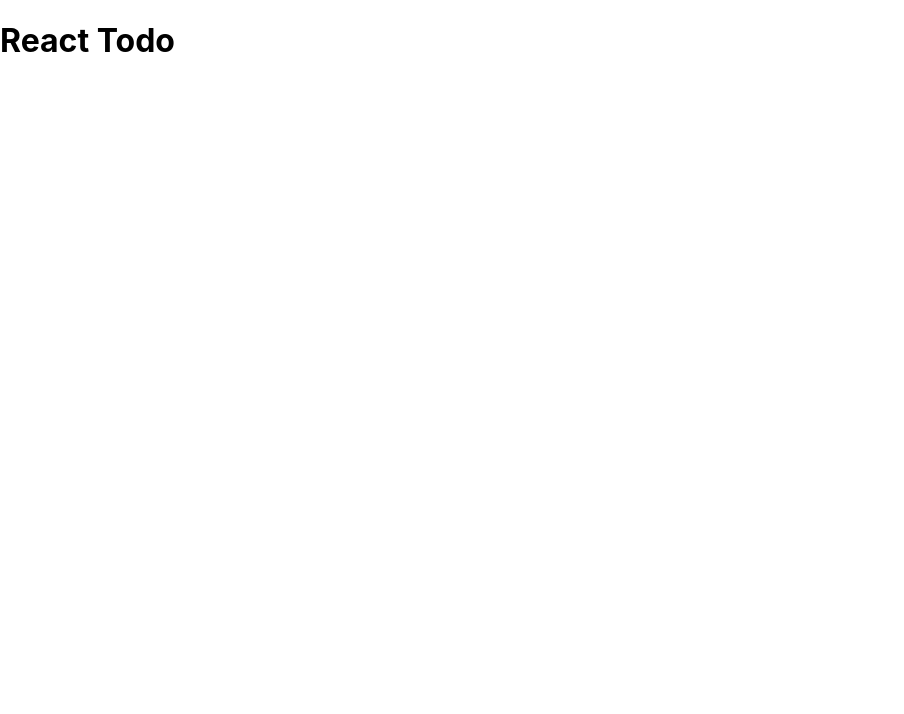
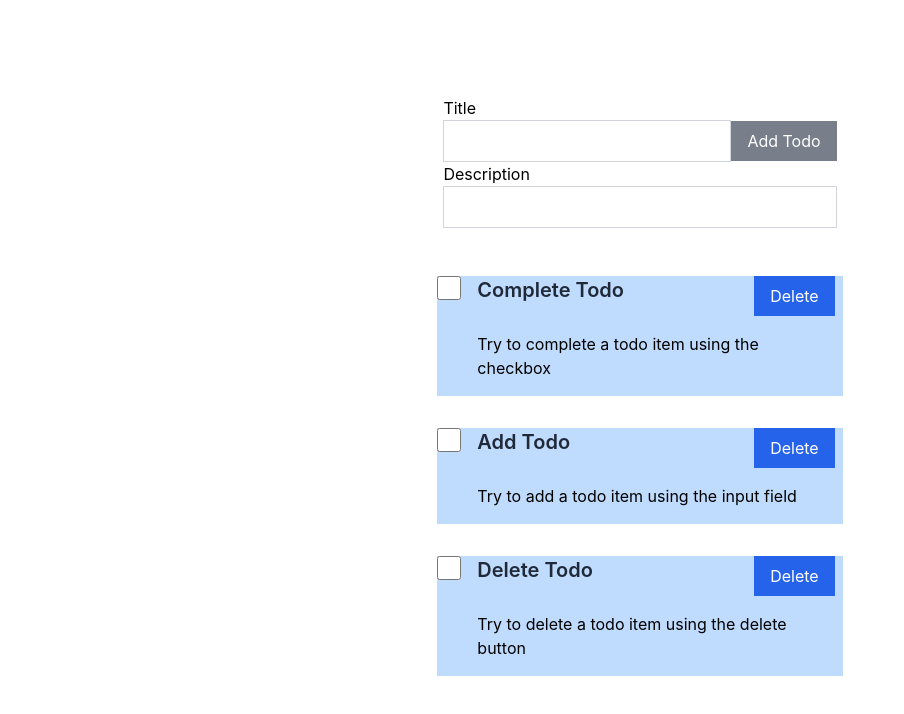
Before and after one commit to awiednoor/todo-app, a React (Create React App) app: page / in a window 1280 px wide. Shown: the top 714 px of the page, without its empty margins (0-904 px from the left). Built offline with nearby package versions, Linux system fonts and the light colour scheme.

Commit message:
:white_check_mark: added todos list and input
added uuid , added tailwind for styling,added todos adding and deleting

```diff
--- a/package.json
+++ b/package.json
@@ -11,6 +11,7 @@
     "react-dom": "^18.2.0",
     "react-redux": "^8.0.5",
     "react-scripts": "5.0.1",
+    "uuid": "^9.0.0",
     "web-vitals": "^2.1.4"
   },
   "scripts": {
@@ -36,5 +37,8 @@
       "last 1 firefox version",
       "last 1 safari version"
     ]
+  },
+  "devDependencies": {
+    "tailwindcss": "^3.3.2"
   }
 }
--- a/src/App.js
+++ b/src/App.js
@@ -1,7 +1,9 @@
+import TodoList from './components/TodoList';
+
 function App() {
   return (
     <div className="App">
-      <h1>React Todo</h1>
+      <TodoList />
     </div>
   );
 }
--- /dev/null
+++ b/src/components/TodoItem.js
@@ -0,0 +1,52 @@
+import React from 'react';
+
+function TodoItem({ todo, setItems, items }) {
+  const handleChecked = () => {
+    const newItems = [...items];
+    const index = newItems.findIndex((item) => item.id === todo.id);
+    const removedItem = newItems.splice(index, 1)[0];
+    removedItem.completed = !removedItem.completed;
+    newItems.push(removedItem);
+    newItems.sort((a, b) => a.completed - b.completed);
+    setItems(newItems);
+  };
+
+  const handleDelete = () => {
+    const newItems = [...items];
+    const index = newItems.findIndex((item) => item.id === todo.id);
+    newItems.splice(index, 1);
+    setItems(newItems);
+  };
+  return (
+    <div className="w-full flex-col">
+      <div className="w-full flex items-start justify-between">
+        <div className="flex items-start">
+          <input
+            type="checkbox"
+            className="w-6 h-6 border border-gray-300 mr-4"
+            checked={todo.completed}
+            onChange={handleChecked}
+          />
+          <h3
+            style={{
+              textDecoration: todo.completed ? 'line-through' : 'none',
+            }}
+            className="text-xl font-semibold text-gray-800  w-fit-content "
+          >
+            {todo.title}
+          </h3>
+        </div>
+
+        <button
+          className="px-4 py-2 bg-blue-600 text-white mx-2"
+          onClick={handleDelete}
+        >
+          Delete
+        </button>
+      </div>
+      <p className="my-4 px-10">{todo.description}</p>
+    </div>
+  );
+}
+
+export default TodoItem;
--- /dev/null
+++ b/src/components/TodoList.js
@@ -0,0 +1,95 @@
+import { React, useState, useEffect } from 'react';
+import TodoItem from './TodoItem';
+import { v4 as uuidv4 } from 'uuid';
+
+function TodoList() {
+  const todos = [
+    {
+      id: uuidv4(),
+      title: 'Complete Todo',
+      description: 'Try to complete a todo item using the checkbox',
+      completed: false,
+    },
+    {
+      id: uuidv4(),
+      title: 'Add Todo',
+      description: 'Try to add a todo item using the input field',
+      completed: false,
+    },
+    {
+      id: uuidv4(),
+      title: 'Delete Todo',
+      description: 'Try to delete a todo item using the delete button',
+      completed: false,
+    },
+  ];
+  const [items, setItems] = useState(todos);
+  const [newItem, setNewItem] = useState('');
+  const [newDescription, setNewDescription] = useState('');
+
+  const handleSubmit = () => {
+    if (newItem.trim() === '') {
+      return;
+    }
+    const newTodo = {
+      id: uuidv4(),
+      title: newItem,
+      description: newDescription,
+      completed: false,
+    };
+    setNewItem('');
+    setNewDescription('');
+    setItems((prevItems) => [newTodo, ...prevItems]);
+  };
+
+  useEffect(() => {
+    console.log(items); // Log the updated items whenever it changes
+  }, [items]);
+
+  return (
+    <div className="w-full flex flex-col justify-center items-center p-8 mt-16">
+      <div className="w-1/3 flex justify-center ">
+        <div className="flex flex-col">
+          <div>
+            {' '}
+            <label htmlFor="todo">Title</label>
+            <br />
+            <input
+              className="border border-gray-300 w-72 p-2 "
+              type="text"
+              name="title"
+              value={newItem}
+              onChange={(e) => setNewItem(e.target.value)}
+            />
+            <button
+              className="px-4 py-2 bg-gray-600 text-white disabled:opacity-75"
+              onClick={handleSubmit}
+              disabled={newItem.trim() === ''}
+            >
+              Add Todo
+            </button>
+          </div>
+          <label htmlFor="todo">Description</label>
+          <input
+            className="border w-full border-gray-300 w-72 p-2 "
+            type="text"
+            name="description"
+            value={newDescription}
+            onChange={(e) => setNewDescription(e.target.value)}
+          />
+        </div>
+      </div>
+      <div className="w-1/3 flex flex-col justify-center items-center mt-8">
+        <ul className="flex flex-col w-full">
+          {items.map((todo) => (
+            <li key={todo.id} className="my-4 bg-blue-200">
+              <TodoItem todo={todo} setItems={setItems} items={items} />
+            </li>
+          ))}
+        </ul>
+      </div>
+    </div>
+  );
+}
+
+export default TodoList;
--- a/src/index.css
+++ b/src/index.css
@@ -1,3 +1,7 @@
+@tailwind base;
+@tailwind components;
+@tailwind utilities;
+
 body {
   margin: 0;
   font-family: -apple-system, BlinkMacSystemFont, 'Segoe UI', 'Roboto', 'Oxygen',
@@ -11,3 +15,13 @@ code {
   font-family: source-code-pro, Menlo, Monaco, Consolas, 'Courier New',
     monospace;
 }
+
+ul {
+  list-style: none;
+}
+
+li {
+  margin: 0;
+  padding: 0;
+  display: inline-block;
+}
--- /dev/null
+++ b/tailwind.config.js
@@ -0,0 +1,8 @@
+/** @type {import('tailwindcss').Config} */
+module.exports = {
+  content: ['./src/**/*.{html,js}'],
+  theme: {
+    extend: {},
+  },
+  plugins: [],
+};
```
Also changed, not shown: 1 other file (tests, documents, lock files or other folders).
